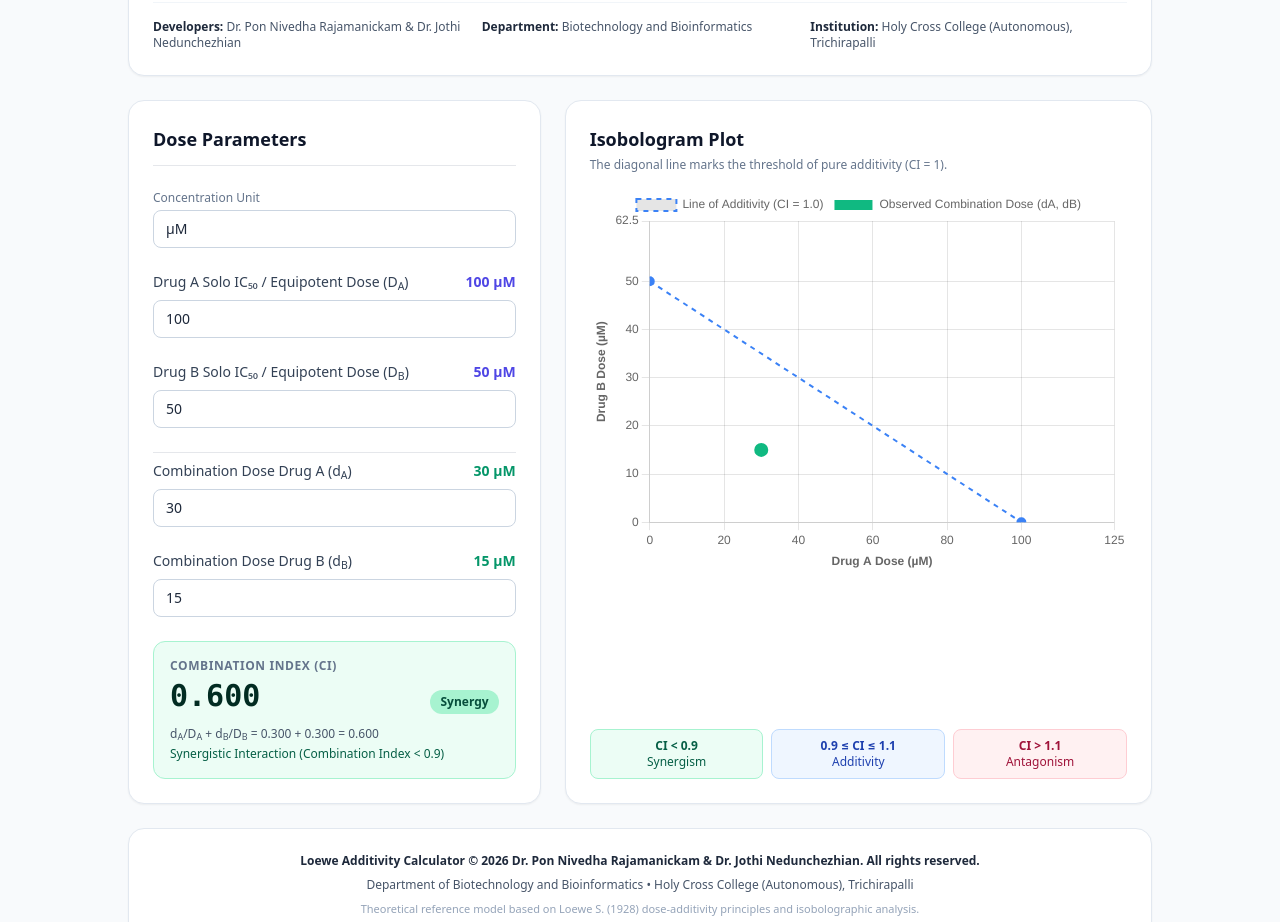
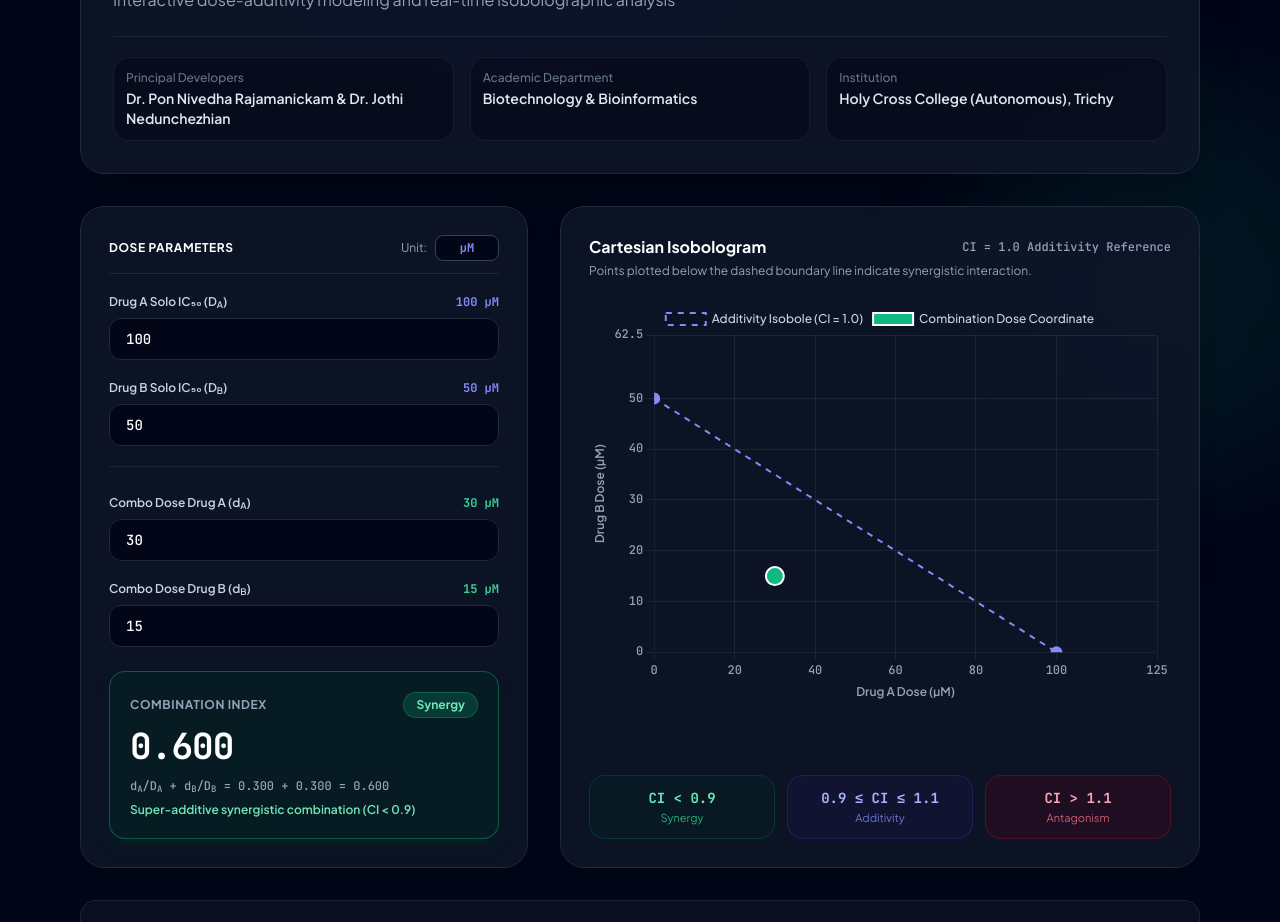
Before and after one commit to Elroi-thecreator/loewe-calculator, a website: page index.html in a window 1280 px wide. Shown: the part 178-1100 px from the top of the page. Drawn offline with nearby package versions, Linux system fonts and the light colour scheme.

Commit message:
Revamp UI and integrate new fonts for calculator
Updated the layout and styles of the Loewe Additivity Calculator, including new font integration and improved UI elements for better user interaction.

```diff
--- a/index.html
+++ b/index.html
@@ -4,137 +4,197 @@
   <meta charset="UTF-8" />
   <meta name="viewport" content="width=device-width, initial-scale=1.0" />
   <title>Loewe Additivity Calculator | Holy Cross College</title>
+  <link rel="preconnect" href="https://fonts.googleapis.com">
+  <link rel="preconnect" href="https://fonts.gstatic.com" crossorigin>
+  <link href="https://fonts.googleapis.com/css2?family=Plus+Jakarta+Sans:wght@400;500;600;700;800&family=JetBrains+Mono:wght@500;700&display=swap" rel="stylesheet">
   <script src="https://cdn.tailwindcss.com"></script>
   <script src="https://cdn.jsdelivr.net/npm/chart.js"></script>
-  <style>
-    body { background-color: #f8fafc; font-family: system-ui, -apple-system, BlinkMacSystemFont, 'Segoe UI', Roboto, Oxygen, Ubuntu, Cantarell, sans-serif; }
-  </style>
+  <script>
+    tailwind.config = {
+      theme: {
+        extend: {
+          fontFamily: {
+            sans: ['"Plus Jakarta Sans"', 'sans-serif'],
+            mono: ['"JetBrains Mono"', 'monospace'],
+          },
+          colors: {
+            brand: {
+              50: '#eef2ff',
+              100: '#e0e7ff',
+              500: '#6366f1',
+              600: '#4f46e5',
+              700: '#4338ca',
+              900: '#312e81',
+            }
+          }
+        }
+      }
+    }
+  </script>
 </head>
-<body class="p-4 md:p-10 text-slate-800 flex flex-col min-h-screen">
-  <div class="max-w-5xl mx-auto space-y-6 flex-grow w-full">
-    <!-- Header with Institution & Author Details -->
-    <header class="bg-white rounded-2xl p-6 shadow-sm border border-slate-200">
-      <div class="flex flex-col md:flex-row md:items-center justify-between gap-4 border-b border-slate-100 pb-5">
+<body class="bg-slate-950 text-slate-100 font-sans min-h-screen flex flex-col antialiased selection:bg-indigo-500 selection:text-white">
+  <!-- Background Glow Accents -->
+  <div class="fixed inset-0 pointer-events-none overflow-hidden z-0">
+    <div class="absolute -top-40 left-1/4 w-96 h-96 bg-indigo-600/15 rounded-full blur-3xl"></div>
+    <div class="absolute top-1/3 -right-20 w-96 h-96 bg-emerald-600/10 rounded-full blur-3xl"></div>
+  </div>
+
+  <div class="relative z-10 max-w-6xl mx-auto px-4 py-8 md:py-12 flex-grow w-full space-y-8">
+
+    <!-- Hero / Header Card -->
+    <header class="bg-slate-900/80 backdrop-blur-xl border border-slate-800 rounded-3xl p-6 md:p-8 shadow-2xl relative overflow-hidden">
+      <div class="flex flex-col lg:flex-row lg:items-center justify-between gap-6 pb-6 border-b border-slate-800/80">
         <div>
-          <span class="inline-block px-3 py-1 text-xs font-semibold uppercase tracking-wider text-indigo-700 bg-indigo-50 border border-indigo-200 rounded-full mb-2">
-            Academic Research Tool
-          </span>
-          <h1 class="text-2xl md:text-3xl font-extrabold text-slate-900 tracking-tight">Loewe Additivity Calculator</h1>
-          <p class="text-slate-500 text-sm mt-1">Pharmacodynamic synergy, additivity, and isobologram analyzer</p>
+          <div class="inline-flex items-center gap-2 px-3 py-1 rounded-full text-xs font-semibold uppercase tracking-wider bg-indigo-500/10 text-indigo-400 border border-indigo-500/20 mb-3">
+            <span class="w-2 h-2 rounded-full bg-indigo-400 animate-pulse"></span>
+            Pharmacodynamics &amp; Synergy Suite
           </div>
-        <div class="flex flex-wrap gap-2">
-          <button onclick="loadPreset('synergy')" class="px-3 py-1.5 text-xs font-semibold bg-emerald-50 text-emerald-700 hover:bg-emerald-100 rounded-lg border border-emerald-200 transition">Preset: Synergy</button>
-          <button onclick="loadPreset('additive')" class="px-3 py-1.5 text-xs font-semibold bg-blue-50 text-blue-700 hover:bg-blue-100 rounded-lg border border-blue-200 transition">Preset: Additive</button>
-          <button onclick="loadPreset('antagonism')" class="px-3 py-1.5 text-xs font-semibold bg-rose-50 text-rose-700 hover:bg-rose-100 rounded-lg border border-rose-200 transition">Preset: Antagonism</button>
+          <h1 class="text-3xl md:text-4xl font-extrabold text-white tracking-tight">Loewe Additivity Calculator</h1>
+          <p class="text-slate-400 text-sm md:text-base mt-1.5">Interactive dose-additivity modeling and real-time isobolographic analysis</p>
+        </div>
+
+        <!-- Action Presets -->
+        <div class="flex flex-wrap items-center gap-2">
+          <button onclick="loadPreset('synergy')" class="px-4 py-2 text-xs font-bold rounded-xl bg-emerald-500/10 text-emerald-400 border border-emerald-500/20 hover:bg-emerald-500 hover:text-slate-950 transition-all duration-200 shadow-sm">
+            Synergy Preset
+          </button>
+          <button onclick="loadPreset('additive')" class="px-4 py-2 text-xs font-bold rounded-xl bg-indigo-500/10 text-indigo-400 border border-indigo-500/20 hover:bg-indigo-500 hover:text-white transition-all duration-200 shadow-sm">
+            Additive Preset
+          </button>
+          <button onclick="loadPreset('antagonism')" class="px-4 py-2 text-xs font-bold rounded-xl bg-rose-500/10 text-rose-400 border border-rose-500/20 hover:bg-rose-500 hover:text-white transition-all duration-200 shadow-sm">
+            Antagonism Preset
+          </button>
         </div>
       </div>
 
-      <!-- Metadata Tag Bar -->
-      <div class="pt-4 grid grid-cols-1 md:grid-cols-3 gap-3 text-xs text-slate-600">
-        <div><span class="font-bold text-slate-800">Developers:</span> Dr. Pon Nivedha Rajamanickam &amp; Dr. Jothi Nedunchezhian</div>
-        <div><span class="font-bold text-slate-800">Department:</span> Biotechnology and Bioinformatics</div>
-        <div><span class="font-bold text-slate-800">Institution:</span> Holy Cross College (Autonomous), Trichirapalli</div>
+      <!-- Institutional Metadata -->
+      <div class="pt-5 grid grid-cols-1 md:grid-cols-3 gap-4 text-xs">
+        <div class="p-3 rounded-2xl bg-slate-950/50 border border-slate-800/60">
+          <span class="block text-slate-500 font-medium">Principal Developers</span>
+          <span class="font-semibold text-slate-200 text-sm mt-0.5 block">Dr. Pon Nivedha Rajamanickam &amp; Dr. Jothi Nedunchezhian</span>
+        </div>
+        <div class="p-3 rounded-2xl bg-slate-950/50 border border-slate-800/60">
+          <span class="block text-slate-500 font-medium">Academic Department</span>
+          <span class="font-semibold text-slate-200 text-sm mt-0.5 block">Biotechnology &amp; Bioinformatics</span>
+        </div>
+        <div class="p-3 rounded-2xl bg-slate-950/50 border border-slate-800/60">
+          <span class="block text-slate-500 font-medium">Institution</span>
+          <span class="font-semibold text-slate-200 text-sm mt-0.5 block">Holy Cross College (Autonomous), Trichy</span>
+        </div>
       </div>
     </header>
 
-    <!-- Main Content -->
-    <div class="grid grid-cols-1 lg:grid-cols-12 gap-6">
-      <!-- Input Controls Panel -->
-      <div class="lg:col-span-5 bg-white rounded-2xl p-6 shadow-sm border border-slate-200 space-y-6">
-        <h2 class="text-lg font-semibold text-slate-900 border-b pb-3">Dose Parameters</h2>
+    <!-- Main Workspace -->
+    <div class="grid grid-cols-1 lg:grid-cols-12 gap-8">
 
-        <!-- Unit Selection -->
-        <div>
-          <label class="block text-xs font-medium text-slate-500 mb-1">Concentration Unit</label>
-          <input type="text" id="unit" value="µM" oninput="updateCalculator()" class="w-full px-3 py-2 text-sm border rounded-lg focus:ring-2 focus:ring-indigo-500 outline-none border-slate-300" />
+      <!-- Input Panel -->
+      <div class="lg:col-span-5 bg-slate-900/80 backdrop-blur-xl border border-slate-800 rounded-3xl p-6 md:p-7 shadow-xl space-y-6 flex flex-col justify-between">
+        <div class="space-y-5">
+          <div class="flex items-center justify-between border-b border-slate-800 pb-3">
+            <h2 class="text-base font-bold text-white uppercase tracking-wider text-xs">Dose Parameters</h2>
+            <div class="flex items-center gap-2">
+              <span class="text-xs text-slate-400">Unit:</span>
+              <input type="text" id="unit" value="µM" oninput="updateCalculator()" class="w-16 px-2.5 py-1 text-xs font-mono font-bold bg-slate-950 border border-slate-700 rounded-lg text-indigo-400 text-center focus:border-indigo-500 outline-none" />
+            </div>
           </div>
 
-        <!-- Drug A Solo -->
+          <!-- Single Drug A -->
           <div class="space-y-2">
-          <div class="flex justify-between text-sm">
-            <span class="font-medium text-slate-700">Drug A Solo IC₅₀ / Equipotent Dose (D<sub>A</sub>)</span>
-            <span id="label_DA" class="font-semibold text-indigo-600">100 µM</span>
+            <div class="flex justify-between items-center text-xs">
+              <span class="font-semibold text-slate-300">Drug A Solo IC₅₀ (D<sub>A</sub>)</span>
+              <span id="label_DA" class="font-mono font-bold text-indigo-400">100 µM</span>
             </div>
-          <input type="number" id="DA" value="100" min="1" step="1" oninput="syncInput('DA')" class="w-full px-3 py-2 text-sm border rounded-lg border-slate-300 focus:ring-2 focus:ring-indigo-500 outline-none" />
+            <input type="number" id="DA" value="100" min="1" step="any" oninput="syncInput('DA')" class="w-full px-4 py-2.5 text-sm font-mono bg-slate-950 border border-slate-800 rounded-xl text-white focus:ring-2 focus:ring-indigo-500/50 focus:border-indigo-500 outline-none transition" />
           </div>
 
-        <!-- Drug B Solo -->
+          <!-- Single Drug B -->
           <div class="space-y-2">
-          <div class="flex justify-between text-sm">
-            <span class="font-medium text-slate-700">Drug B Solo IC₅₀ / Equipotent Dose (D<sub>B</sub>)</span>
-            <span id="label_DB" class="font-semibold text-indigo-600">50 µM</span>
+            <div class="flex justify-between items-center text-xs">
+              <span class="font-semibold text-slate-300">Drug B Solo IC₅₀ (D<sub>B</sub>)</span>
+              <span id="label_DB" class="font-mono font-bold text-indigo-400">50 µM</span>
             </div>
-          <input type="number" id="DB" value="50" min="1" step="1" oninput="syncInput('DB')" class="w-full px-3 py-2 text-sm border rounded-lg border-slate-300 focus:ring-2 focus:ring-indigo-500 outline-none" />
+            <input type="number" id="DB" value="50" min="1" step="any" oninput="syncInput('DB')" class="w-full px-4 py-2.5 text-sm font-mono bg-slate-950 border border-slate-800 rounded-xl text-white focus:ring-2 focus:ring-indigo-500/50 focus:border-indigo-500 outline-none transition" />
           </div>
 
+          <div class="pt-2 border-t border-slate-800/80"></div>
+
           <!-- Combo Dose A -->
-        <div class="space-y-2 pt-2 border-t">
-          <div class="flex justify-between text-sm">
-            <span class="font-medium text-slate-700">Combination Dose Drug A (d<sub>A</sub>)</span>
-            <span id="label_dA" class="font-semibold text-emerald-600">30 µM</span>
+          <div class="space-y-2">
+            <div class="flex justify-between items-center text-xs">
+              <span class="font-semibold text-slate-300">Combo Dose Drug A (d<sub>A</sub>)</span>
+              <span id="label_dA" class="font-mono font-bold text-emerald-400">30 µM</span>
             </div>
-          <input type="number" id="dA" value="30" min="0" step="1" oninput="syncInput('dA')" class="w-full px-3 py-2 text-sm border rounded-lg border-slate-300 focus:ring-2 focus:ring-emerald-500 outline-none" />
+            <input type="number" id="dA" value="30" min="0" step="any" oninput="syncInput('dA')" class="w-full px-4 py-2.5 text-sm font-mono bg-slate-950 border border-slate-800 rounded-xl text-white focus:ring-2 focus:ring-emerald-500/50 focus:border-emerald-500 outline-none transition" />
           </div>
 
           <!-- Combo Dose B -->
           <div class="space-y-2">
-          <div class="flex justify-between text-sm">
-            <span class="font-medium text-slate-700">Combination Dose Drug B (d<sub>B</sub>)</span>
-            <span id="label_dB" class="font-semibold text-emerald-600">15 µM</span>
+            <div class="flex justify-between items-center text-xs">
+              <span class="font-semibold text-slate-300">Combo Dose Drug B (d<sub>B</sub>)</span>
+              <span id="label_dB" class="font-mono font-bold text-emerald-400">15 µM</span>
             </div>
-          <input type="number" id="dB" value="15" min="0" step="1" oninput="syncInput('dB')" class="w-full px-3 py-2 text-sm border rounded-lg border-slate-300 focus:ring-2 focus:ring-emerald-500 outline-none" />
+            <input type="number" id="dB" value="15" min="0" step="any" oninput="syncInput('dB')" class="w-full px-4 py-2.5 text-sm font-mono bg-slate-950 border border-slate-800 rounded-xl text-white focus:ring-2 focus:ring-emerald-500/50 focus:border-emerald-500 outline-none transition" />
+          </div>
         </div>
 
-        <!-- Result Box -->
-        <div class="p-4 rounded-xl border" id="result-box">
-          <div class="text-xs uppercase tracking-wider font-bold mb-1 text-slate-500">Combination Index (CI)</div>
-          <div class="flex items-baseline justify-between">
-            <span id="ci-value" class="text-3xl font-extrabold font-mono">0.600</span>
-            <span id="ci-badge" class="px-2.5 py-1 text-xs font-bold rounded-full">Synergy</span>
+        <!-- Real-time Combination Index Result Card -->
+        <div id="result-box" class="p-5 rounded-2xl border transition-all duration-300 mt-6 bg-slate-950 border-slate-800">
+          <div class="flex items-center justify-between mb-2">
+            <span class="text-xs uppercase tracking-wider font-bold text-slate-400">Combination Index</span>
+            <span id="ci-badge" class="px-3 py-1 text-xs font-bold rounded-full">Calculating</span>
           </div>
-          <div class="mt-3 text-xs text-slate-600 space-y-1">
+          <div class="flex items-baseline gap-2">
+            <span id="ci-value" class="text-4xl font-black font-mono tracking-tight text-white">0.600</span>
+          </div>
+          <div class="mt-3 text-xs space-y-1 font-mono text-slate-400">
             <div id="fraction-breakdown">d<sub>A</sub>/D<sub>A</sub> + d<sub>B</sub>/D<sub>B</sub> = 0.300 + 0.300 = 0.600</div>
-            <div id="interpretation" class="font-medium text-emerald-700">Substantial Synergistic Interaction (CI &lt; 1)</div>
+            <div id="interpretation" class="font-sans font-semibold pt-1">Evaluating dose interaction...</div>
           </div>
         </div>
       </div>
 
-      <!-- Isobologram Visualization Panel -->
-      <div class="lg:col-span-7 bg-white rounded-2xl p-6 shadow-sm border border-slate-200 flex flex-col justify-between">
+      <!-- Isobologram Visualization Display -->
+      <div class="lg:col-span-7 bg-slate-900/80 backdrop-blur-xl border border-slate-800 rounded-3xl p-6 md:p-7 shadow-xl flex flex-col justify-between">
         <div>
-          <h2 class="text-lg font-semibold text-slate-900 mb-1">Isobologram Plot</h2>
-          <p class="text-xs text-slate-500 mb-4">The diagonal line marks the threshold of pure additivity (CI = 1).</p>
-          <div class="relative w-full h-80 md:h-96">
+          <div class="flex items-center justify-between mb-1">
+            <h2 class="text-base font-bold text-white">Cartesian Isobologram</h2>
+            <span class="text-xs font-mono text-slate-400">CI = 1.0 Additivity Reference</span>
+          </div>
+          <p class="text-xs text-slate-400 mb-6">Points plotted below the dashed boundary line indicate synergistic interaction.</p>
+
+          <div class="relative w-full h-80 md:h-[400px]">
             <canvas id="isobologramChart"></canvas>
           </div>
         </div>
-        <div class="mt-4 grid grid-cols-3 gap-2 text-center text-xs">
-          <div class="p-2 rounded-lg bg-emerald-50 text-emerald-800 border border-emerald-200">
-            <div class="font-bold">CI &lt; 0.9</div>
-            <div>Synergism</div>
+
+        <!-- Legend / Threshold Cards -->
+        <div class="mt-6 grid grid-cols-3 gap-3 text-center text-xs font-mono">
+          <div class="p-3 rounded-2xl bg-emerald-950/30 border border-emerald-800/40 text-emerald-300">
+            <div class="font-bold text-sm">CI &lt; 0.9</div>
+            <div class="text-[11px] font-sans text-emerald-400/80 mt-0.5">Synergy</div>
           </div>
-          <div class="p-2 rounded-lg bg-blue-50 text-blue-800 border border-blue-200">
-            <div class="font-bold">0.9 ≤ CI ≤ 1.1</div>
-            <div>Additivity</div>
+          <div class="p-3 rounded-2xl bg-indigo-950/30 border border-indigo-800/40 text-indigo-300">
+            <div class="font-bold text-sm">0.9 ≤ CI ≤ 1.1</div>
+            <div class="text-[11px] font-sans text-indigo-400/80 mt-0.5">Additivity</div>
           </div>
-          <div class="p-2 rounded-lg bg-rose-50 text-rose-800 border border-rose-200">
-            <div class="font-bold">CI &gt; 1.1</div>
-            <div>Antagonism</div>
+          <div class="p-3 rounded-2xl bg-rose-950/30 border border-rose-800/40 text-rose-300">
+            <div class="font-bold text-sm">CI &gt; 1.1</div>
+            <div class="text-[11px] font-sans text-rose-400/80 mt-0.5">Antagonism</div>
           </div>
         </div>
       </div>
     </div>
 
-    <!-- Official Copyright & Attribution Footer -->
-    <footer class="mt-8 bg-white rounded-2xl p-6 shadow-sm border border-slate-200 text-center text-xs text-slate-600 space-y-2">
-      <div class="font-semibold text-slate-800">
+    <!-- Footer -->
+    <footer class="mt-12 bg-slate-900/60 backdrop-blur-md rounded-2xl p-6 border border-slate-800/80 text-center text-xs text-slate-400 space-y-2">
+      <div class="font-semibold text-slate-200">
         Loewe Additivity Calculator &copy; 2026 Dr. Pon Nivedha Rajamanickam &amp; Dr. Jothi Nedunchezhian. All rights reserved.
       </div>
       <div>
-        Department of Biotechnology and Bioinformatics &bull; Holy Cross College (Autonomous), Trichirapalli
+        Department of Biotechnology and Bioinformatics &bull; Holy Cross College (Autonomous), Trichirappalli
       </div>
-      <div class="text-[11px] text-slate-400">
-        Theoretical reference model based on Loewe S. (1928) dose-additivity principles and isobolographic analysis.
+      <div class="text-[11px] text-slate-500">
+        Calculated via Loewe S. (1928) dose-additivity reference equation $\text{CI} = \frac{d_A}{D_A} + \frac{d_B}{D_B}$.
       </div>
     </footer>
   </div>
@@ -144,26 +204,27 @@
 
     function initChart() {
       const ctx = document.getElementById('isobologramChart').getContext('2d');
+
       chart = new Chart(ctx, {
         type: 'scatter',
         data: {
           datasets: [
             {
-              label: 'Line of Additivity (CI = 1.0)',
+              label: 'Additivity Isobole (CI = 1.0)',
               data: [{ x: 0, y: 50 }, { x: 100, y: 0 }],
               showLine: true,
-              borderColor: '#3b82f6',
+              borderColor: '#818cf8',
               borderWidth: 2,
-              borderDash: [5, 5],
-              pointRadius: 4,
-              pointBackgroundColor: '#3b82f6',
+              borderDash: [6, 6],
+              pointRadius: 5,
+              pointBackgroundColor: '#818cf8',
               fill: false
             },
             {
-              label: 'Observed Combination Dose (dA, dB)',
+              label: 'Combination Dose Coordinate',
               data: [{ x: 30, y: 15 }],
-              pointRadius: 8,
-              pointHoverRadius: 10,
+              pointRadius: 9,
+              pointHoverRadius: 12,
               pointBackgroundColor: '#10b981',
               pointBorderColor: '#ffffff',
               pointBorderWidth: 2
@@ -177,17 +238,40 @@
             x: {
               type: 'linear',
               position: 'bottom',
-              title: { display: true, text: 'Drug A Dose (µM)', font: { weight: 'bold' } },
+              title: {
+                display: true,
+                text: 'Drug A Dose (µM)',
+                color: '#94a3b8',
+                font: { family: 'Plus Jakarta Sans', weight: '600', size: 12 }
+              },
+              grid: { color: 'rgba(51, 65, 85, 0.4)' },
+              ticks: { color: '#94a3b8', font: { family: 'JetBrains Mono' } },
               min: 0
             },
             y: {
-              title: { display: true, text: 'Drug B Dose (µM)', font: { weight: 'bold' } },
+              title: {
+                display: true,
+                text: 'Drug B Dose (µM)',
+                color: '#94a3b8',
+                font: { family: 'Plus Jakarta Sans', weight: '600', size: 12 }
+              },
+              grid: { color: 'rgba(51, 65, 85, 0.4)' },
+              ticks: { color: '#94a3b8', font: { family: 'JetBrains Mono' } },
               min: 0
             }
           },
           plugins: {
-            legend: { position: 'top' },
+            legend: {
+              position: 'top',
+              labels: { color: '#cbd5e1', font: { family: 'Plus Jakarta Sans', size: 12, weight: '500' } }
+            },
             tooltip: {
+              backgroundColor: '#020617',
+              borderColor: '#334155',
+              borderWidth: 1,
+              padding: 12,
+              titleFont: { family: 'Plus Jakarta Sans', weight: 'bold' },
+              bodyFont: { family: 'JetBrains Mono' },
               callbacks: {
                 label: function(context) {
                   return `${context.dataset.label}: (${context.parsed.x}, ${context.parsed.y})`;
@@ -233,26 +317,26 @@
 
       let color = '#10b981';
       if (ci < 0.9) {
-        resBox.className = 'p-4 rounded-xl border bg-emerald-50 border-emerald-200 text-emerald-950';
-        ciBadge.className = 'px-2.5 py-1 text-xs font-bold rounded-full bg-emerald-200 text-emerald-900';
+        resBox.className = 'p-5 rounded-2xl border transition-all duration-300 mt-6 bg-emerald-950/40 border-emerald-500/40 shadow-lg shadow-emerald-950/50';
+        ciBadge.className = 'px-3 py-1 text-xs font-bold rounded-full bg-emerald-500/20 text-emerald-300 border border-emerald-500/30';
         ciBadge.innerText = 'Synergy';
-        interp.innerText = 'Synergistic Interaction (Combination Index < 0.9)';
-        interp.className = 'font-medium text-emerald-800';
+        interp.innerText = 'Super-additive synergistic combination (CI < 0.9)';
+        interp.className = 'font-sans font-semibold pt-1 text-emerald-300';
         color = '#10b981';
       } else if (ci <= 1.1) {
-        resBox.className = 'p-4 rounded-xl border bg-blue-50 border-blue-200 text-blue-950';
-        ciBadge.className = 'px-2.5 py-1 text-xs font-bold rounded-full bg-blue-200 text-blue-900';
+        resBox.className = 'p-5 rounded-2xl border transition-all duration-300 mt-6 bg-indigo-950/40 border-indigo-500/40 shadow-lg shadow-indigo-950/50';
+        ciBadge.className = 'px-3 py-1 text-xs font-bold rounded-full bg-indigo-500/20 text-indigo-300 border border-indigo-500/30';
         ciBadge.innerText = 'Loewe Additivity';
-        interp.innerText = 'Additive Interaction (0.9 ≤ Combination Index ≤ 1.1)';
-        interp.className = 'font-medium text-blue-800';
-        color = '#3b82f6';
+        interp.innerText = 'Pure additive interaction (0.9 ≤ CI ≤ 1.1)';
+        interp.className = 'font-sans font-semibold pt-1 text-indigo-300';
+        color = '#818cf8';
       } else {
-        resBox.className = 'p-4 rounded-xl border bg-rose-50 border-rose-200 text-rose-950';
-        ciBadge.className = 'px-2.5 py-1 text-xs font-bold rounded-full bg-rose-200 text-rose-900';
+        resBox.className = 'p-5 rounded-2xl border transition-all duration-300 mt-6 bg-rose-950/40 border-rose-500/40 shadow-lg shadow-rose-950/50';
+        ciBadge.className = 'px-3 py-1 text-xs font-bold rounded-full bg-rose-500/20 text-rose-300 border border-rose-500/30';
         ciBadge.innerText = 'Antagonism';
-        interp.innerText = 'Antagonistic Interaction (Combination Index > 1.1)';
-        interp.className = 'font-medium text-rose-800';
-        color = '#ef4444';
+        interp.innerText = 'Sub-additive antagonistic interaction (CI > 1.1)';
+        interp.className = 'font-sans font-semibold pt-1 text-rose-300';
+        color = '#f43f5e';
       }
 
       if (chart) {
```
Lines whose indentation alone changed are shown as unchanged.
